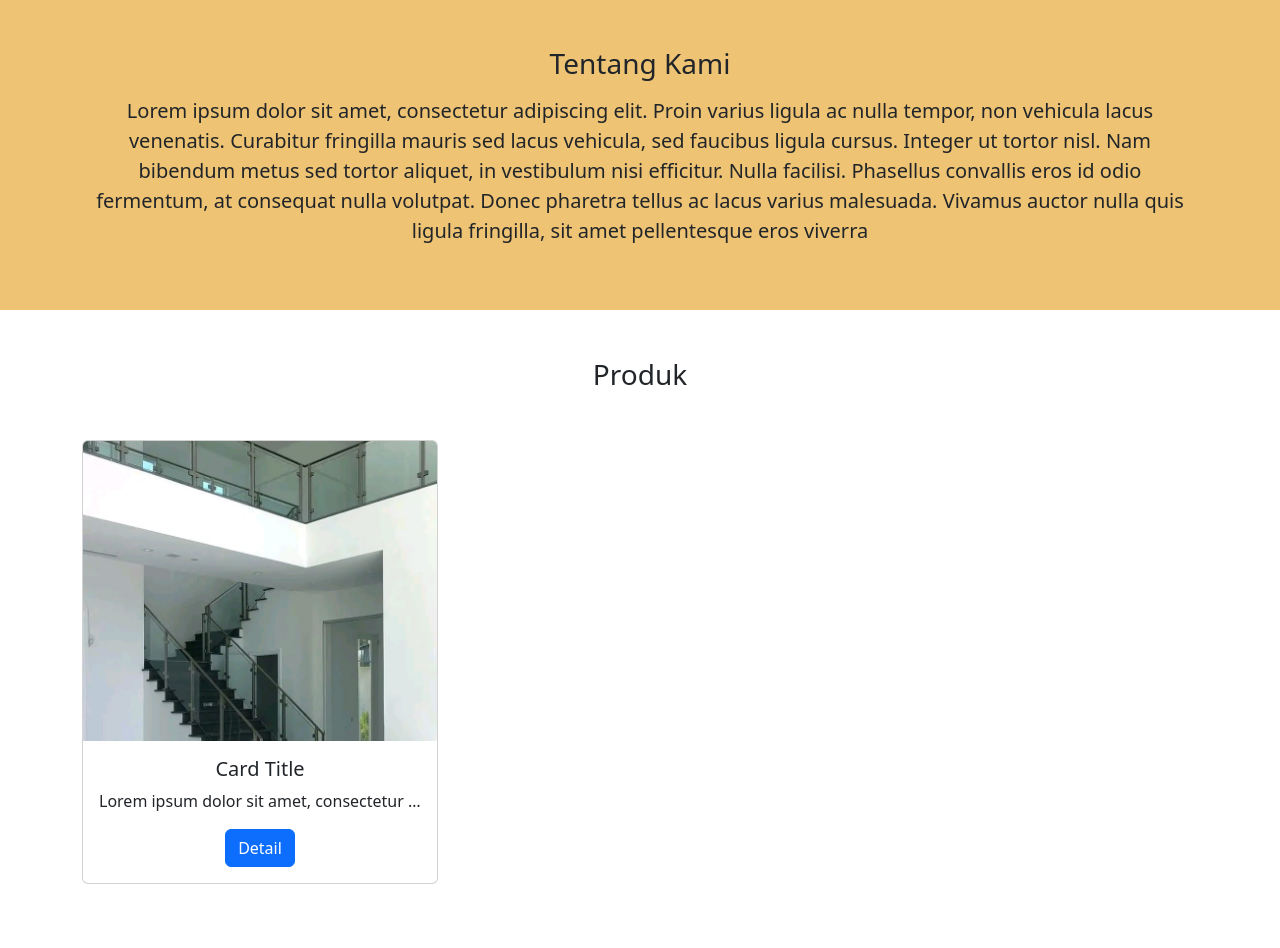
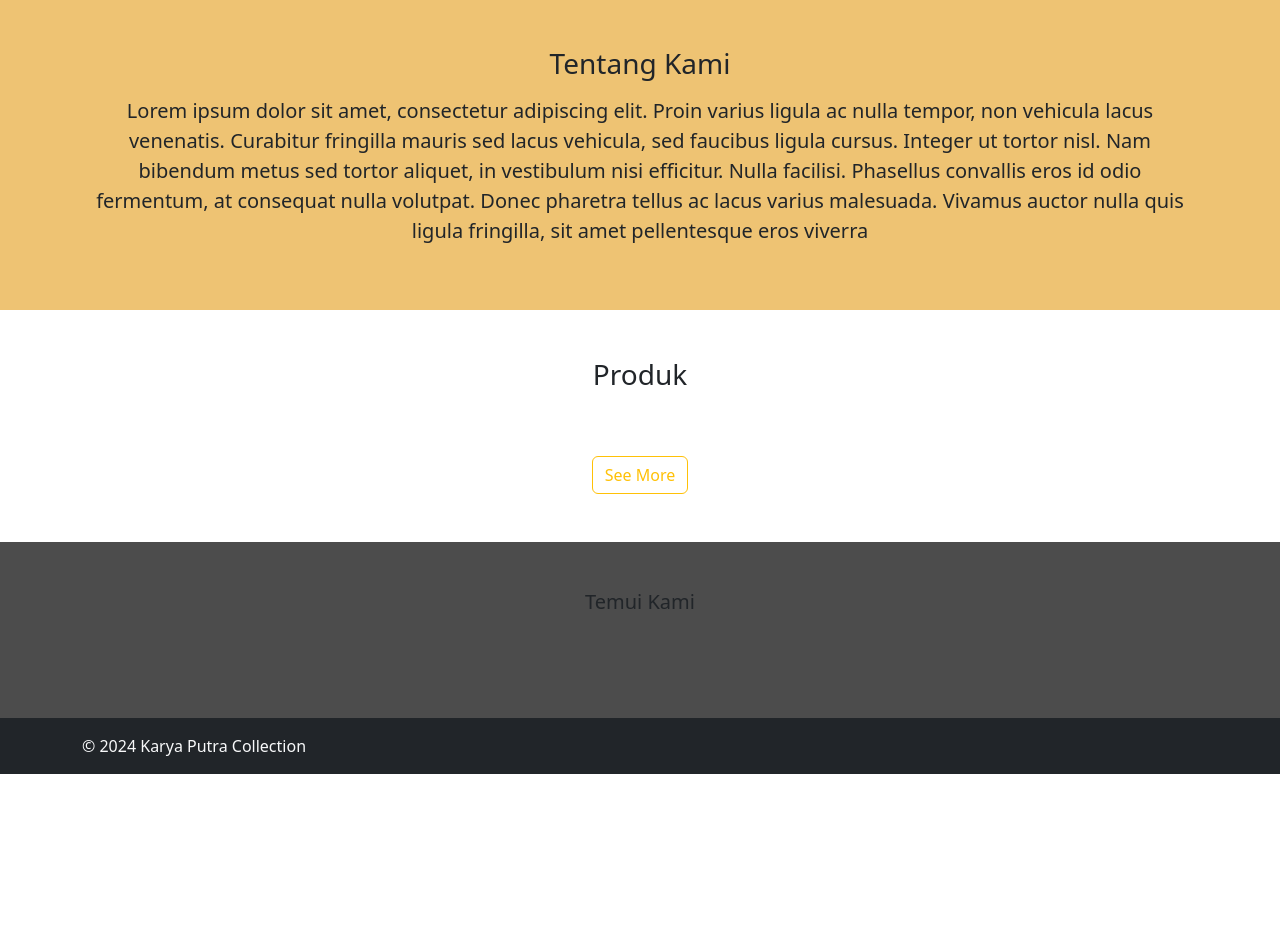
Before and after one commit to EvandriRidho/tokoLas, a PHP site: page / in a window 1280 px wide. Shown: the part 1141-2089 px from the top of the page. After the commit the page ends 1915 px from the top, so only its background shows below. Run offline with PHP 8.4, Linux system fonts and the light colour scheme; data that the repository does not hold is empty; some libraries are stand-ins or nearby versions.

Commit message:
Finished Index.php

```diff
--- a/css/style.css
+++ b/css/style.css
@@ -37,3 +37,11 @@
     color: #EEC373;
     text-decoration: none;
 }
+
+.content-subscribe {
+    background-color: rgba(0, 0, 0,0.7);
+}
+
+.content-subscribe a {
+    color: #fff;
+}
--- /dev/null
+++ b/footer.php
@@ -0,0 +1,42 @@
+<!-- Footer -->
+    <div class="container-fluid py-5 content-subscribe">
+        <div class="container">
+            <h5 class="text-center mb-4">Temui Kami</h5>
+            <div class="row justify-content-center">
+                <div class="col-sm-1 d-flex justify-content-center mb-2">
+                <div>
+                    <i class="fab fa-facebook fs-2"></i>
+                </div>
+            </div>
+            <div class="col-sm-1 d-flex justify-content-center mb-2">
+                <div>
+                    <i class="fab fa-instagram fs-2"></i>
+                </div>
+            </div>
+            <div class="col-sm-1 d-flex justify-content-center mb-2">
+                <div>
+                    <i class="fab fa-twitter fs-2"></i>
+                </div>
+            </div>
+            <div class="col-sm-1 d-flex justify-content-center mb-2">
+                <div>
+                    <i class="fab fa-youtube fs-2"></i>
+                </div>
+            </div>
+            <div class="col-sm-1 d-flex justify-content-center mb-2">
+                <div>
+                    <a href="https://wa.me/PHONE_NUMBER" target="_blank">
+                        <i class="fab fa-whatsapp fs-2"></i>
+                    </a>
+                </div>
+            </div>
+            </div>
+        </div>
+    </div>
+
+    <!-- Copyright -->
+    <div class="container-fluid py-3 bg-dark text-light">
+        <div class="container d-flex justify-content-between">
+            <label>&copy; 2024 Karya Putra Collection</label>
+        </div>
+    </div>
--- a/index.php
+++ b/index.php
@@ -1,3 +1,9 @@
+<?php
+    require 'koneksi.php';
+    $queryProduk = mysqli_query($con, "SELECT id, nama, foto, detail FROM produk LIMIT 6");
+?>
+
+
 <!DOCTYPE html>
 <html lang="en">
 <head>
@@ -66,19 +72,24 @@
         <div class="container text-center">
             <h3>Produk</h3>
             <div class="row mt-5">
+                <?php while($data = mysqli_fetch_array($queryProduk)) { ?>
                 <div class="col-sm-6 col-md-4 mb-3">
                     <div class="card">
-                        <img src="assets/tangga.jpg" class="card-img-top" alt="tangga" style="height: 300px; object-fit: cover;">
+                        <img src="image/<?php echo $data['foto']; ?>" class="card-img-top" alt="<?php echo $data['nama']; ?>" style="height: 250px; object-fit: cover; object-position: center">
                         <div class="card-body">
-                            <h5>Card Title</h5>
-                            <p class="card-text text-truncate">Lorem ipsum dolor sit amet, consectetur adipiscing   elit</p>
-                            <a href="#" class="btn btn-primary">Detail</a>
+                            <h5><?php echo $data['nama']; ?></h5>
+                            <p class="card-text text-truncate"><?php echo $data['detail']; ?></p>
+                            <a href="produk-detail.php?nama=<?php echo $data['nama']; ?>" class="btn secondary-color">Detail Product</a>
                         </div>
                     </div>
                 </div>
+                <?php } ?>
             </div>
+            <a class="btn btn-outline-warning mt-3" href="produk.php">See More</a>
         </div>
     </div>
+
+    <?php  require 'footer.php';?>
 
     <script src="bootstrap/js/bootstrap.bundle.min.js"></script>
     <script src="fontawesome/js/all.min.js"></script>
```
Also changed, not shown: image/99uS6PwaMHWVp5Me73xz.png (added), image/HU3RXkJaM0zfwo6YOK6F.jpg (added), image/LfZa2ftnbwgQJAg68laq.png (added), image/R2lbq18Y6bfPU6RsaO6Y.jpg (added), image/UFxxgaA7SrZius7sdamQ.jpg (added), image/VQkqLejCtfhXngLm5KOj.jpg (added), image/v5MsuMayFhmla9qqTGTS.jpg (added), produk.php (added).
